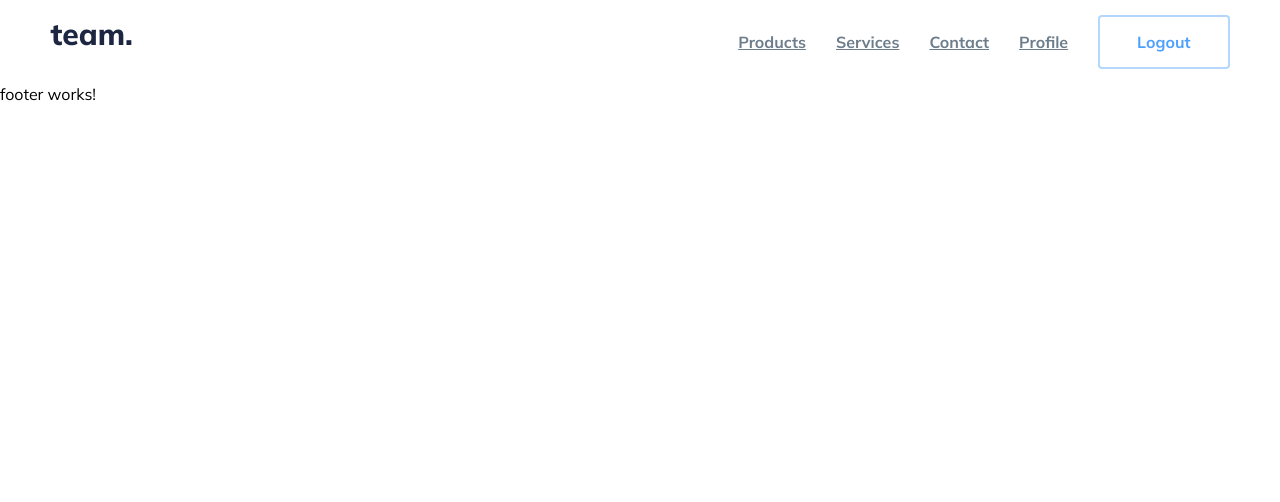
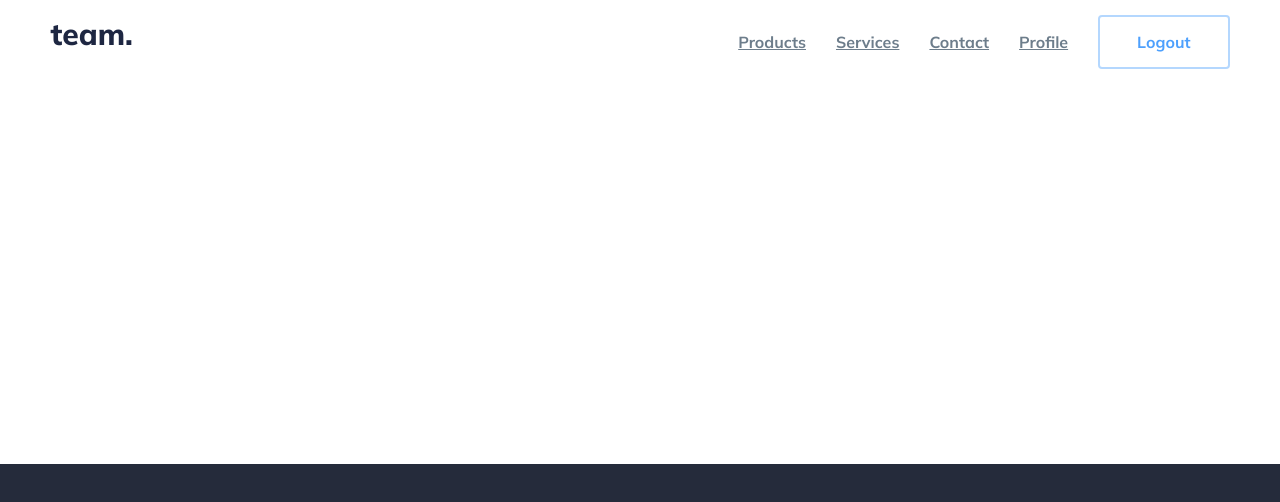
Before and after one commit to ali-toghiani/angular-blog-manager, an Angular app: page / in a window 1280 px wide. Shown: the top 502 px of the page. Built offline with nearby package versions, Linux system fonts and the light colour scheme.

Commit message:
feat(components/footer): implement footer template

```diff
--- a/src/app/app.component.html
+++ b/src/app/app.component.html
@@ -2,4 +2,4 @@
 
 <router-outlet></router-outlet>
 
-<app-footer></app-footer>
+<app-footer class="footer"></app-footer>
--- a/src/app/app.component.scss
+++ b/src/app/app.component.scss
@@ -0,0 +1,10 @@
+:host{
+  font-family: Mulish, serif;
+  min-height: 100vh;
+  display: flex;
+  flex-direction: column;
+
+  .footer{
+    margin-top: auto;
+  }
+}
--- a/src/app/components/footer/footer.component.html
+++ b/src/app/components/footer/footer.component.html
@@ -1 +1,3 @@
-<p>footer works!</p>
+<div class="footer-container">
+
+</div>
--- a/src/app/components/footer/footer.component.scss
+++ b/src/app/components/footer/footer.component.scss
@@ -0,0 +1,4 @@
+.footer-container{
+  height: 336px;
+  background-color: var(--footer-bg);
+}
--- a/src/styles.scss
+++ b/src/styles.scss
@@ -4,6 +4,7 @@
   --gray: #6D7D8B;
   --bluey: #4DA0FD;
   --dark-blue: #1E2742;
+  --footer-bg: #252B3B;
 }
 
 @font-face {
```
